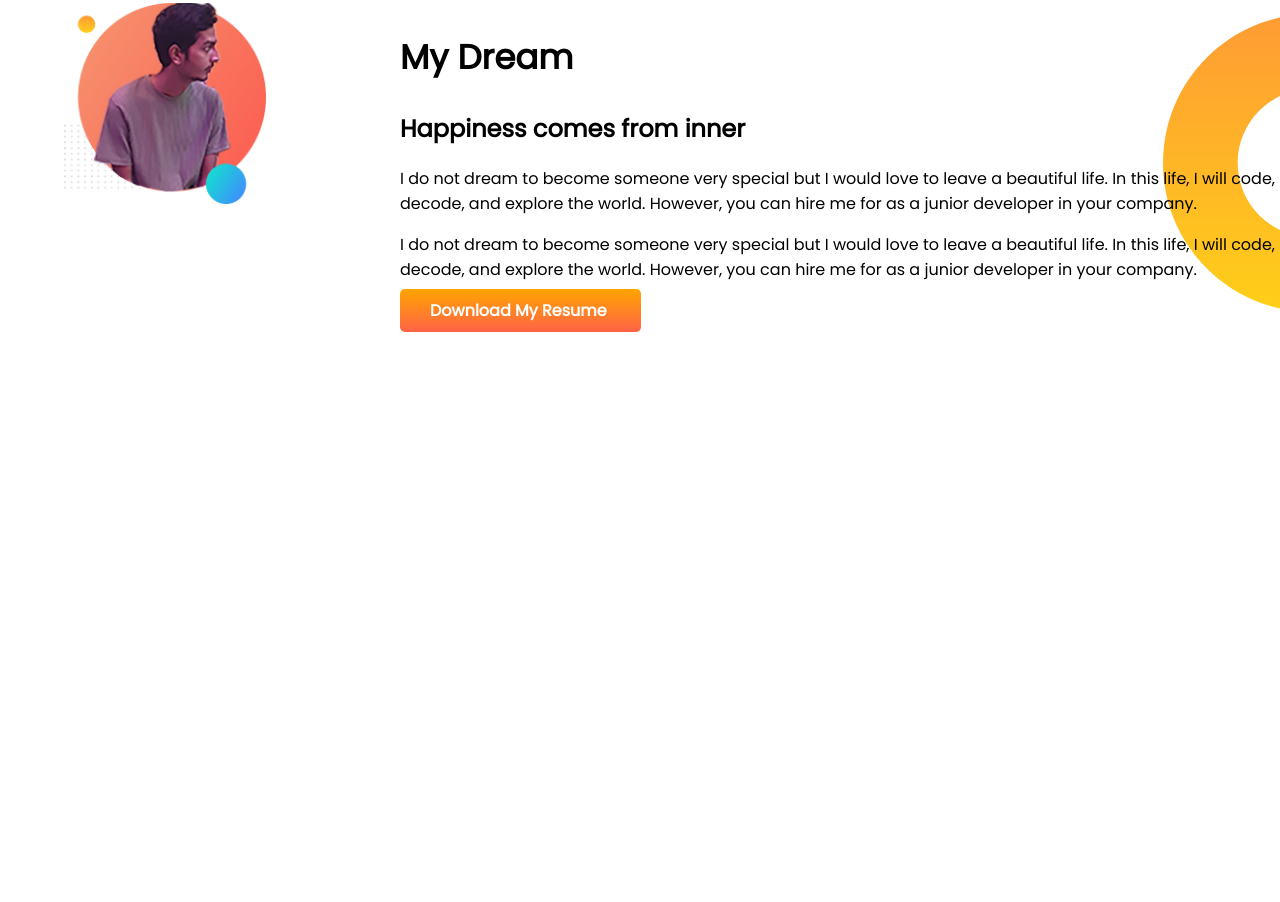
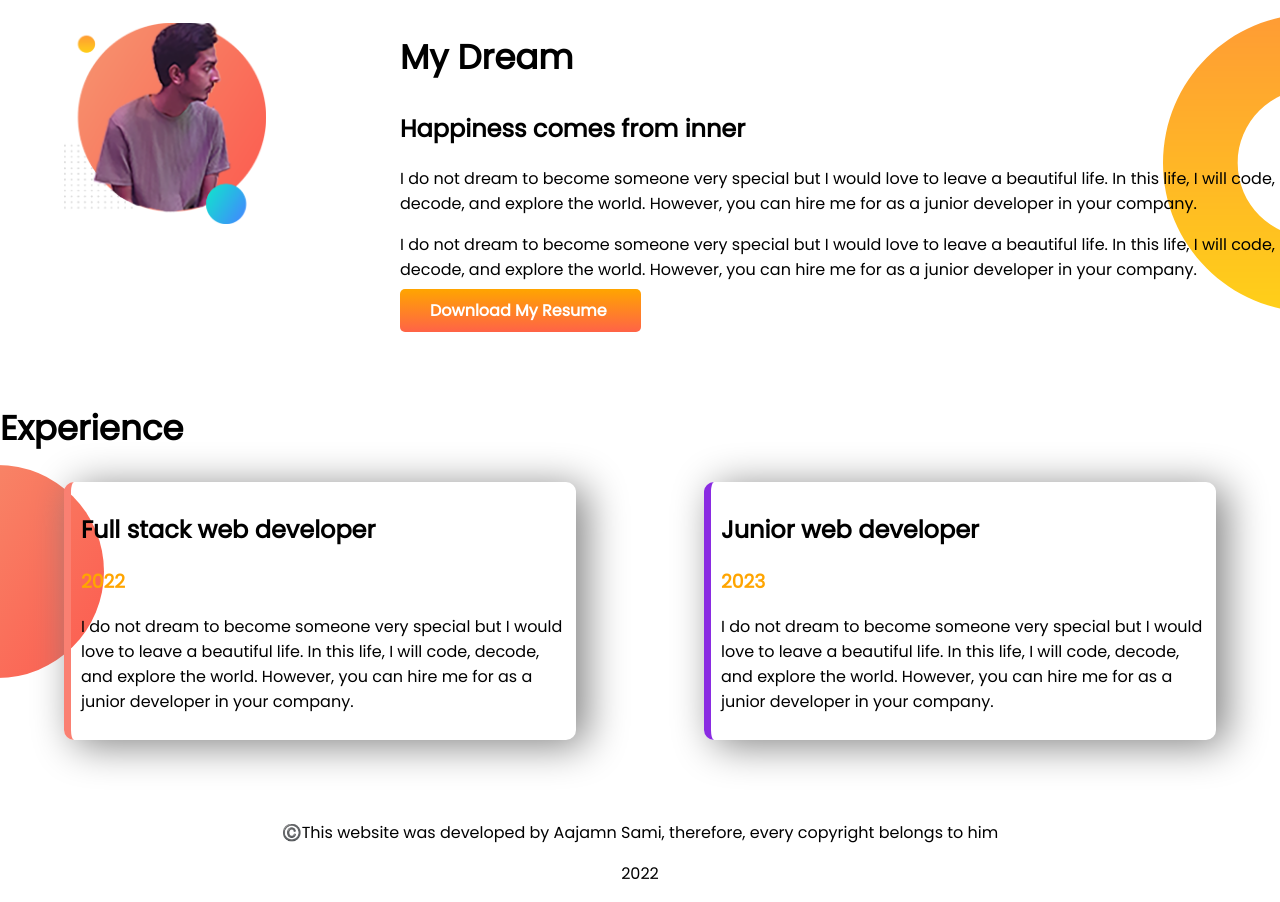
Before and after one commit to sami019325/firstPHproject, a plain HTML site: page index.html in a window 1280 px wide. Shown: the part 527-1429 px from the top of the page. Before the commit the page ends 930 px from the top, so only its background shows below. Drawn offline with Linux system fonts and the light colour scheme.

Commit message:
final update

```diff
--- a/css/home.css
+++ b/css/home.css
@@ -3,7 +3,7 @@ body {
     margin: 0;
 }
 
-section {
+.flexible-container {
     display: flex;
     margin-bottom: 80px;
 }
@@ -45,3 +45,35 @@ h1 {
     background-repeat: no-repeat;
     background-position: right;
 }
+
+.topPadding {
+    padding-top: 20px;
+
+}
+
+.developer {
+    box-shadow: 10px 5px 40px gray;
+    width: 40%;
+    margin-left: 5%;
+    margin-right: 5%;
+    padding: 10px;
+    border-radius: 10px;
+}
+
+.experienArea {
+    background-image: url(/images/exp-bg.png);
+    background-repeat: no-repeat;
+    background-position: left;
+}
+
+#borderSalmon {
+    border-left: 7px solid salmon;
+}
+
+#borderBlue {
+    border-left: 7px solid blueviolet;
+}
+
+footer p {
+    text-align: center;
+}
--- a/index.html
+++ b/index.html
@@ -13,7 +13,7 @@
 </head>
 
 <body>
-    <section class="topBanner">
+    <section class="topBanner flexible-container ">
         <div class="halfWidth">
             <h1>Welcome To</h1>
             <h1><span class="orangeColor">Aajamn Sami's</span> World</h1>
@@ -30,12 +30,12 @@
 
         </div>
         <div class="halfWidth">
-            <img src="images/sami-bg.png" alt="" srcset="">
+            <img class="topPadding" src="images/sami-bg.png" alt="" srcset="">
         </div>
     </section>
-    <section class="bottomBanner">
+    <section class="bottomBanner flexible-container ">
         <div class="halfWidth">
-            <img src="images/sami-bg2.png" alt="" srcset="">
+            <img class="topPadding" src="images/sami-bg2.png" alt="" srcset="">
 
         </div>
         <div>
@@ -51,6 +51,33 @@
         </div>
 
     </section>
+    <section class=" experienArea">
+        <h1>Experience</h1>
+        <div class="flexible-container">
+            <div class="developer" id="borderSalmon">
+                <h2> Full stack web developer</h2>
+                <h3 class="orangeColor">2022</h3>
+                <p>I do not dream to become someone very special but I would love to leave a beautiful life. In this
+                    life, I
+                    will code, decode, and explore the world. However, you can hire me for as a junior developer in your
+                    company.</p>
+
+            </div>
+
+            <div class=" developer" id="borderBlue">
+                <h2> Junior web developer</h2>
+                <h3 class="orangeColor">2023</h3>
+                <p>I do not dream to become someone very special but I would love to leave a beautiful life. In this
+                    life, I
+                    will code, decode, and explore the world. However, you can hire me for as a junior developer in your
+                    company.</p>
+            </div>
+        </div>
+    </section>
 </body>
+<footer>
+    <p>©️This website was developed by Aajamn Sami, therefore, every copyright belongs to him</p>
+    <p>2022</p>
+</footer>
 
 </html>
```
